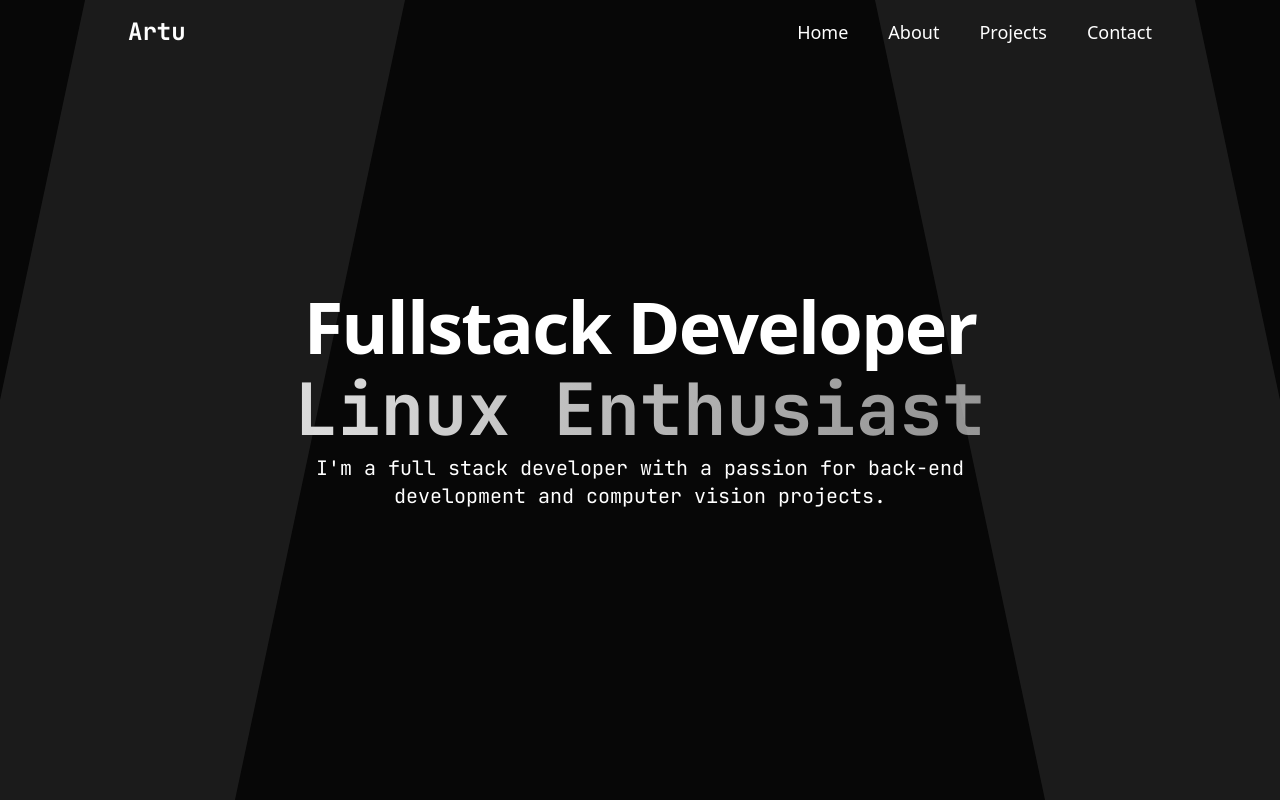
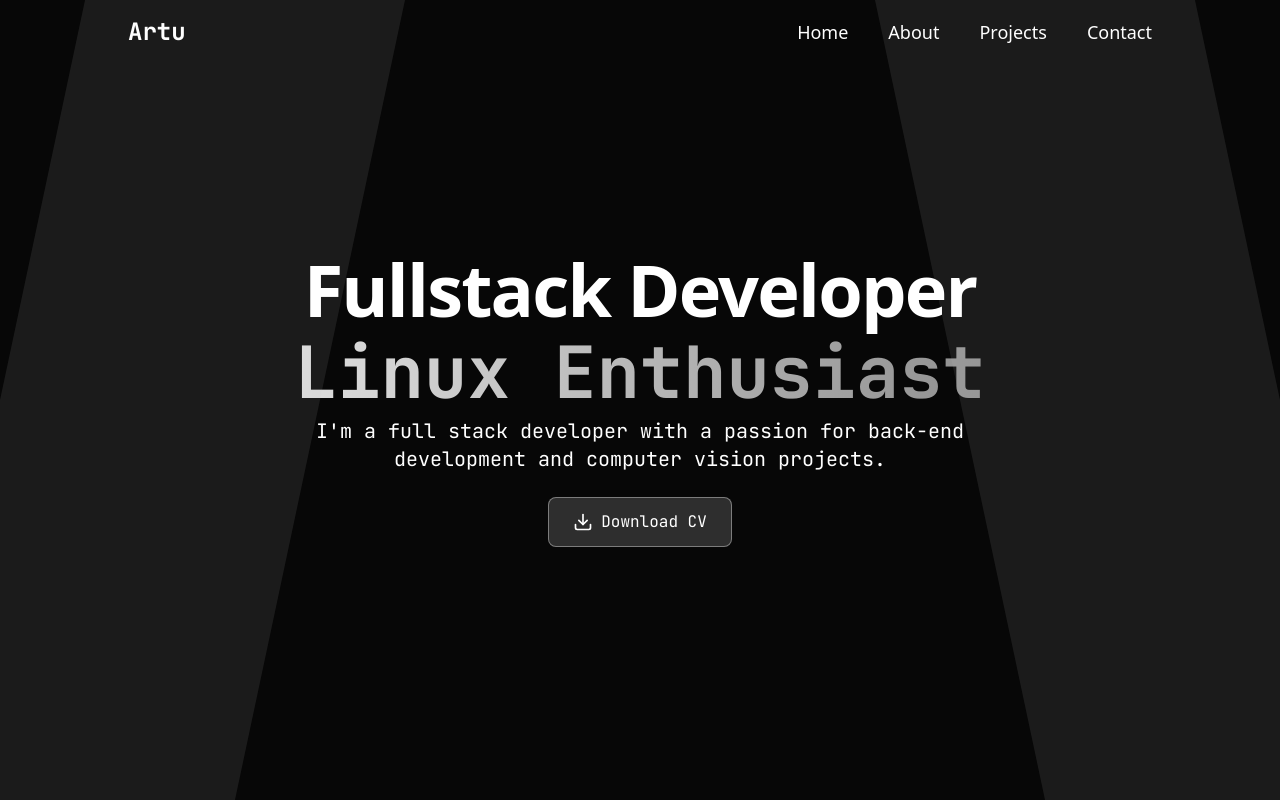
Before and after one commit to artumont/artumont.github.io, a Next.js app: page / in a window 1280 px wide. Built offline with nearby package versions, Linux system fonts and the light colour scheme.

Commit message:
Add About section and enhance Header with CV download link; include animation effects

```diff
--- /dev/null
+++ b/src/components/sections/About.tsx
@@ -0,0 +1,5 @@
+export default function About() {
+    return (
+        null
+    );
+}
--- a/src/components/sections/Header.tsx
+++ b/src/components/sections/Header.tsx
@@ -1,9 +1,11 @@
 import TerminalText from '../ui/TerminalText';
 import { motion } from 'motion/react'
+import { Download } from 'lucide-react'
 
 export default function Header() {
     return (
         <section className="w-full h-[100vh] home">
+
             {/* Background design */}
             <div className="container relative">
                 <div className="fixed top-0 right-0 w-full h-screen pointer-events-none z-0 overflow-hidden">
@@ -31,6 +33,18 @@ export default function Header() {
                         className="text-xl lg:max-w-[100%] mt-2 font-jetbrains text-center mx-auto"
                         delay={40}
                     />
+                    <motion.a
+                        href="/" // @todo: Add link to CV
+                        download
+                        className="inline-flex items-center gap-2 mt-6 px-6 py-3 bg-accent/20 hover:bg-accent/30
+                                 text-white rounded-lg transition-all duration-300 border border-accent/50"
+                        whileHover={{ scale: 1.05 }}
+                        whileTap={{ scale: 1.00 }}
+                        transition={{ duration: 0.01 }}
+                    >
+                        <Download size={20} />
+                        <span className="font-jetbrains">Download CV</span>
+                    </motion.a>
                 </div>
             </motion.div>
         </section>
```
